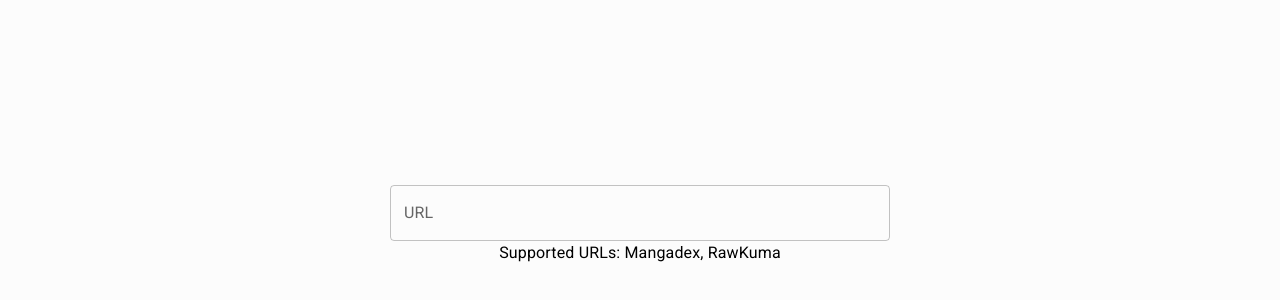
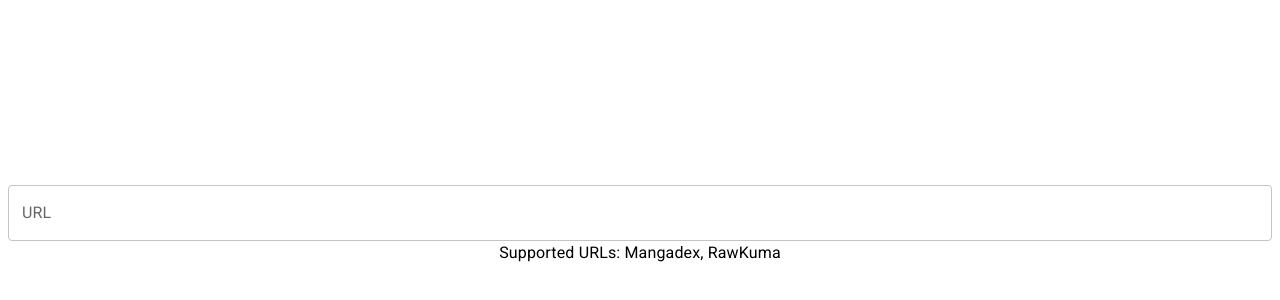
Before and after one commit to yct37785/MangaTranslatorFrontend, a React (Create React App) app: page / in a window 1280 px wide. Shown: the part 172-472 px from the top of the page. Built offline with nearby package versions, Linux system fonts and the light colour scheme.

Commit message:
Redefined CSS. Basic UI.

```diff
--- a/src/App.css
+++ b/src/App.css
@@ -18,97 +18,60 @@
 }
 
 /* common margins: factors of 8px */
-.padding-small {
+.pad {
   padding: 8px;
 }
 
-.padding-med {
+.pad-2 {
   padding: 16px;
 }
 
-.padding-large {
+.pad-3 {
   padding: 24px;
 }
 
-.padding-large2 {
+.pad-4 {
   padding: 32px;
 }
 
-.margin-small {
+.margin {
   margin: 8px;
 }
 
-.margin-med {
+.margin-2 {
   margin: 16px;
 }
 
-.margin-large {
+.margin-3 {
   margin: 24px;
 }
 
-.margin-large2 {
+.margin-4 {
   margin: 32px;
 }
 
-/* common layout */
-.flex-vertical-page {
+/* page */
+.page-vertical {
   display: flex;
   flex-direction: column;
   width: 100%;
   flex: 1;
-  background-color: #FCFCFC;
   height: 100vh;
 }
 
-.flex-horizontal {
+/* container */
+.flex-container {
   display: flex;
-  flex-direction: row;
-  width: 100%;
-  background-color: #FCFCFC;
 }
 
-.flex-vertical {
-  display: flex;
-  flex-direction: column;
-  width: 100%;
-  background-color: #FCFCFC;
-}
-
-.flex-horizontal-page {
-  display: flex;
-  flex-direction: row;
-  width: 100%;
-  flex: 1;
-  background-color: #FCFCFC;
-  height: 100vh;
-}
-
-.horizontal-orientation {
-  display: flex;
-  flex-direction: row;
-}
-
-.vertical-orientation {
-  display: flex;
+/* layout */
+.vertical_layout {
   flex-direction: column;
 }
 
-/* common container */
-.full-container {
-  display: flex;
-  width: 100%;
-  height: 100%;
-}
-
-/* common alignments */
-.align-center {
-  align-items: center;
+/* alignments */
+.justify-center {
   justify-content: center;
-}
-
-.align-center-top {
-  align-items: center;
-  justify-content: flex-start;
 }
 
 /* borders */
--- a/src/App.js
+++ b/src/App.js
@@ -10,9 +10,9 @@ import Typography from '@mui/material/Typography';
 function App() {
   return (
     <div className="App">
-      <div className="flex-vertical-page align-center">
-        <div className='vertical-orientation'>
-          <TextField id="outlined-basic" label="URL" variant="outlined" style={{ width: '500px' }} />
+      <div className="page-vertical justify-center">
+        <div className='flex-container vertical_layout pad'>
+          <TextField id="outlined-basic" label="URL" variant="outlined" />
           <Typography variant="body1" gutterBottom>
             Supported URLs: Mangadex, RawKuma
           </Typography>
```
